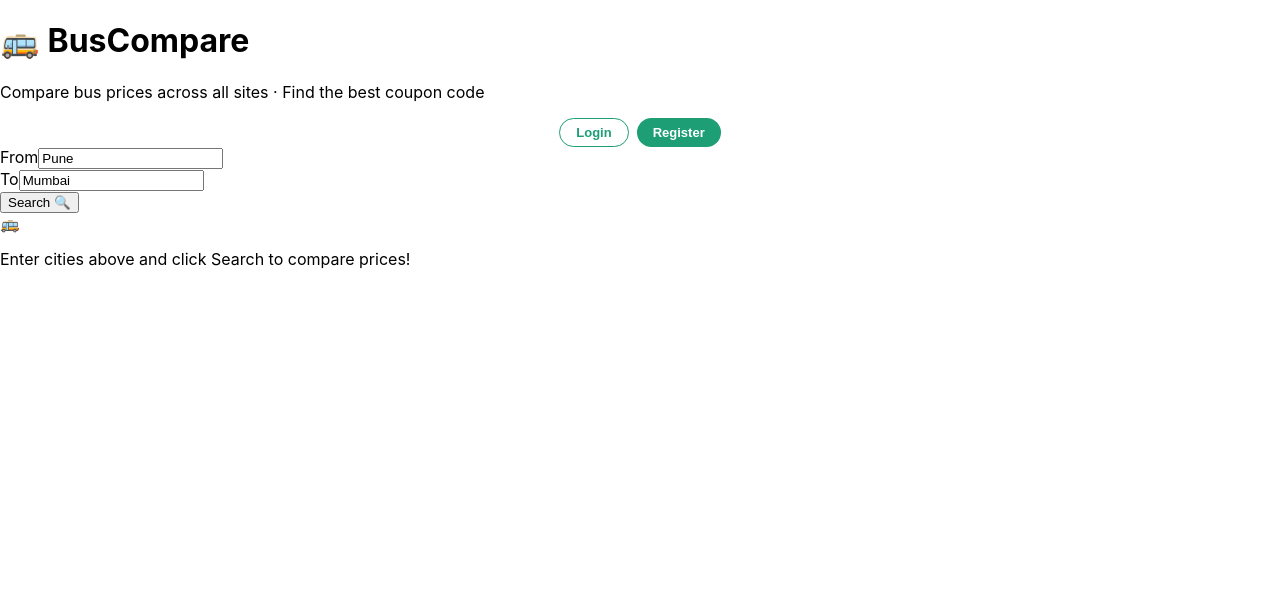
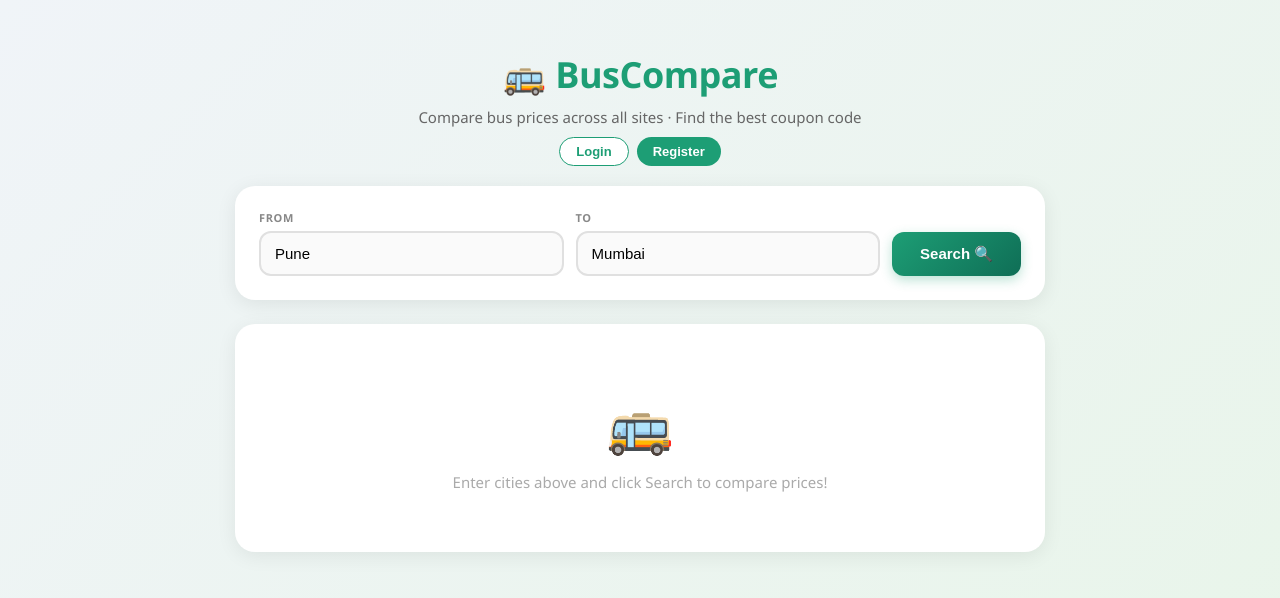
Before and after one commit to Asmita-QA99/buscompare, a React (Create React App) app in the folder frontend/: page / in a window 1280 px wide. Shown: the top 598 px of the page. Built offline with nearby package versions, Linux system fonts and the light colour scheme.

Commit message:
fix show password button

```diff
--- a/frontend/src/App.css
+++ b/frontend/src/App.css
@@ -1,55 +1,346 @@
-.App {
-  text-align: center;
+* {
+  box-sizing: border-box;
+  margin: 0;
+  padding: 0;
 }
 
-.App-logo {
-  height: 40vmin;
-  pointer-events: none;
+body {
+  font-family: 'Segoe UI', Arial, sans-serif;
+  background: linear-gradient(135deg, #f0f4f8 0%, #e8f5e9 100%);
+  min-height: 100vh;
+  color: #333;
 }
 
-@media (prefers-reduced-motion: no-preference) {
-  .App-logo {
-    animation: App-logo-spin infinite 20s linear;
-  }
+.app {
+  max-width: 850px;
+  margin: 0 auto;
+  padding: 20px;
 }
 
-.App-header {
-  background-color: #282c34;
-  min-height: 100vh;
-  display: flex;
-  flex-direction: column;
-  align-items: center;
-  justify-content: center;
-  font-size: calc(10px + 2vmin);
-  color: white;
+/* Header */
+.header {
+  text-align: center;
+  padding: 30px 0 20px;
 }
 
-.App-link {
-  color: #61dafb;
+.header h1 {
+  font-size: 36px;
+  font-weight: 800;
+  color: #1D9E75;
+  margin-bottom: 8px;
+  letter-spacing: -0.5px;
 }
 
-@keyframes App-logo-spin {
-  from {
-    transform: rotate(0deg);
-  }
-  to {
-    transform: rotate(360deg);
-  }
+.header p {
+  color: #666;
+  font-size: 15px;
 }
 
+/* Search Box */
+.search-box {
+  background: white;
+  border-radius: 20px;
+  padding: 24px;
+  margin-bottom: 24px;
+  box-shadow: 0 4px 20px rgba(0,0,0,0.08);
+}
+
+.search-row {
+  display: flex;
+  gap: 12px;
+  align-items: flex-end;
+  flex-wrap: wrap;
+}
+
+.field {
+  flex: 1;
+  min-width: 140px;
+}
+
+.field label {
+  display: block;
+  font-size: 11px;
+  font-weight: 700;
+  color: #888;
+  letter-spacing: 0.06em;
+  margin-bottom: 6px;
+  text-transform: uppercase;
+}
+
+.field input {
+  width: 100%;
+  padding: 12px 14px;
+  border: 2px solid #e0e0e0;
+  border-radius: 12px;
+  font-size: 15px;
+  transition: all 0.2s;
+  outline: none;
+  background: #fafafa;
+}
+
+.field input:focus {
+  border-color: #1D9E75;
+  background: white;
+  box-shadow: 0 0 0 3px rgba(29,158,117,0.1);
+}
+
+.search-btn {
+  background: linear-gradient(135deg, #1D9E75, #0F6E56);
+  color: white;
+  border: none;
+  padding: 13px 28px;
+  border-radius: 12px;
+  font-size: 15px;
+  font-weight: 700;
+  cursor: pointer;
+  transition: all 0.2s;
+  white-space: nowrap;
+  box-shadow: 0 4px 12px rgba(29,158,117,0.3);
+}
+
+.search-btn:hover {
+  transform: translateY(-1px);
+  box-shadow: 0 6px 16px rgba(29,158,117,0.4);
+}
+
+/* Bus Card */
+.bus-card {
+  background: white;
+  border-radius: 20px;
+  padding: 20px 24px;
+  margin-bottom: 20px;
+  box-shadow: 0 4px 20px rgba(0,0,0,0.07);
+  transition: transform 0.2s;
+}
+
+.bus-card:hover {
+  transform: translateY(-2px);
+  box-shadow: 0 8px 30px rgba(0,0,0,0.1);
+}
+
+.bus-header {
+  display: flex;
+  justify-content: space-between;
+  align-items: flex-start;
+  margin-bottom: 14px;
+  flex-wrap: wrap;
+  gap: 8px;
+}
+
+.bus-name {
+  font-size: 20px;
+  font-weight: 700;
+  color: #222;
+  margin-bottom: 4px;
+}
+
+.bus-info {
+  font-size: 13px;
+  color: #888;
+}
+
+.bus-rating {
+  color: #FFB800;
+  font-size: 14px;
+  text-align: right;
+}
+
+.bus-from {
+  font-size: 14px;
+  color: #1D9E75;
+  font-weight: 700;
+  margin-top: 2px;
+  text-align: right;
+}
+
+/* Best Deal Banner */
+.best-deal {
+  background: linear-gradient(135deg, #E1F5EE, #c8f0e0);
+  border: 2px solid #5DCAA5;
+  border-radius: 14px;
+  padding: 14px 18px;
+  margin-bottom: 16px;
+  display: flex;
+  justify-content: space-between;
+  align-items: center;
+  flex-wrap: wrap;
+  gap: 10px;
+}
+
+.best-label {
+  font-size: 11px;
+  font-weight: 800;
+  color: #085041;
+  letter-spacing: 0.06em;
+  margin-bottom: 2px;
+}
+
+.best-price {
+  font-size: 30px;
+  font-weight: 800;
+  color: #0F6E56;
+  line-height: 1;
+}
+
+.best-site-name {
+  font-size: 13px;
+  color: #085041;
+  margin-top: 3px;
+}
+
+.coupon-btn {
+  background: linear-gradient(135deg, #085041, #0F6E56);
+  color: #E1F5EE;
+  border: none;
+  padding: 10px 20px;
+  border-radius: 25px;
+  font-size: 13px;
+  font-weight: 700;
+  cursor: pointer;
+  letter-spacing: 0.04em;
+  transition: all 0.2s;
+  box-shadow: 0 3px 10px rgba(8,80,65,0.3);
+}
+
+.coupon-btn:hover {
+  transform: translateY(-1px);
+  box-shadow: 0 5px 15px rgba(8,80,65,0.4);
+}
+
+.coupon-btn.copied {
+  background: linear-gradient(135deg, #378ADD, #0C447C);
+}
+
+/* Table */
+.compare-table {
+  width: 100%;
+  border-collapse: collapse;
+  font-size: 14px;
+}
+
+.compare-table th {
+  font-size: 11px;
+  font-weight: 700;
+  color: #999;
+  text-transform: uppercase;
+  letter-spacing: 0.05em;
+  padding: 8px 10px;
+  text-align: left;
+  border-bottom: 2px solid #f0f0f0;
+}
+
+.compare-table td {
+  padding: 12px 10px;
+  border-bottom: 1px solid #f5f5f5;
+  vertical-align: middle;
+}
+
+.compare-table tr:last-child td {
+  border-bottom: none;
+}
+
+.compare-table tr.lowest {
+  background: linear-gradient(135deg, #f0fdf8, #e8faf3);
+}
+
+.site-name {
+  font-weight: 700;
+  font-size: 14px;
+}
+
+.original-price {
+  text-decoration: line-through;
+  color: #bbb;
+}
+
+.final-price {
+  font-weight: 700;
+  font-size: 16px;
+  color: #333;
+}
+
+.final-price.green {
+  color: #0F6E56;
+}
+
+.code-btn {
+  background: #f5f5f5;
+  border: 2px dashed #ccc;
+  padding: 5px 12px;
+  border-radius: 8px;
+  font-size: 12px;
+  font-family: monospace;
+  cursor: pointer;
+  transition: all 0.2s;
+  font-weight: 700;
+}
+
+.code-btn:hover {
+  background: #E1F5EE;
+  border-color: #5DCAA5;
+  color: #085041;
+}
+
+.code-btn.copied {
+  background: #E6F1FB;
+  border-color: #378ADD;
+  color: #0C447C;
+}
+
+.saving-text {
+  color: #1D9E75;
+  font-weight: 700;
+}
+
+.medal {
+  margin-right: 4px;
+}
+
+/* Empty State */
+.empty {
+  text-align: center;
+  padding: 60px 20px;
+  color: #aaa;
+  background: white;
+  border-radius: 20px;
+  box-shadow: 0 4px 20px rgba(0,0,0,0.07);
+}
+
+.empty-icon {
+  font-size: 56px;
+  margin-bottom: 12px;
+}
+
+.empty p {
+  font-size: 15px;
+}
+
+/* Type Badge */
+.type-badge {
+  display: inline-block;
+  font-size: 11px;
+  font-weight: 700;
+  padding: 3px 10px;
+  border-radius: 20px;
+  margin-left: 8px;
+  background: linear-gradient(135deg, #E6F1FB, #d0e8f8);
+  color: #0C447C;
+}
+
+/* Auth Box */
 .auth-box {
   background: white;
-  border-radius: 16px;
-  padding: 30px;
-  max-width: 400px;
+  border-radius: 24px;
+  padding: 36px;
+  max-width: 420px;
   margin: 0 auto;
-  box-shadow: 0 2px 12px rgba(0,0,0,0.08);
+  box-shadow: 0 8px 40px rgba(0,0,0,0.12);
 }
 
 .auth-box h2 {
-  font-size: 22px;
-  font-weight: 700;
-  margin-bottom: 20px;
+  font-size: 24px;
+  font-weight: 800;
+  margin-bottom: 24px;
   text-align: center;
   color: #222;
 }
@@ -58,8 +349,48 @@
   background: #FCEBEB;
   color: #A32D2D;
   padding: 10px 14px;
-  border-radius: 8px;
+  border-radius: 10px;
   font-size: 13px;
   margin-bottom: 14px;
   text-align: center;
+  font-weight: 500;
 }
+
+/* Password field */
+.password-field {
+  position: relative;
+}
+
+.password-field input {
+  width: 100%;
+  padding: 12px 44px 12px 14px;
+  border: 2px solid #e0e0e0;
+  border-radius: 12px;
+  font-size: 15px;
+  transition: all 0.2s;
+  outline: none;
+  background: #fafafa;
+}
+
+.password-field input:focus {
+  border-color: #1D9E75;
+  background: white;
+  box-shadow: 0 0 0 3px rgba(29,158,117,0.1);
+}
+
+.show-password-btn {
+  position: absolute;
+  right: 12px;
+  top: 50%;
+  transform: translateY(-50%);
+  background: none;
+  border: none;
+  cursor: pointer;
+  font-size: 18px;
+  color: #888;
+  padding: 4px;
+}
+
+.show-password-btn:hover {
+  color: #1D9E75;
+}
```
Also changed, not shown: frontend/src/App.js (+59 -17 lines).
